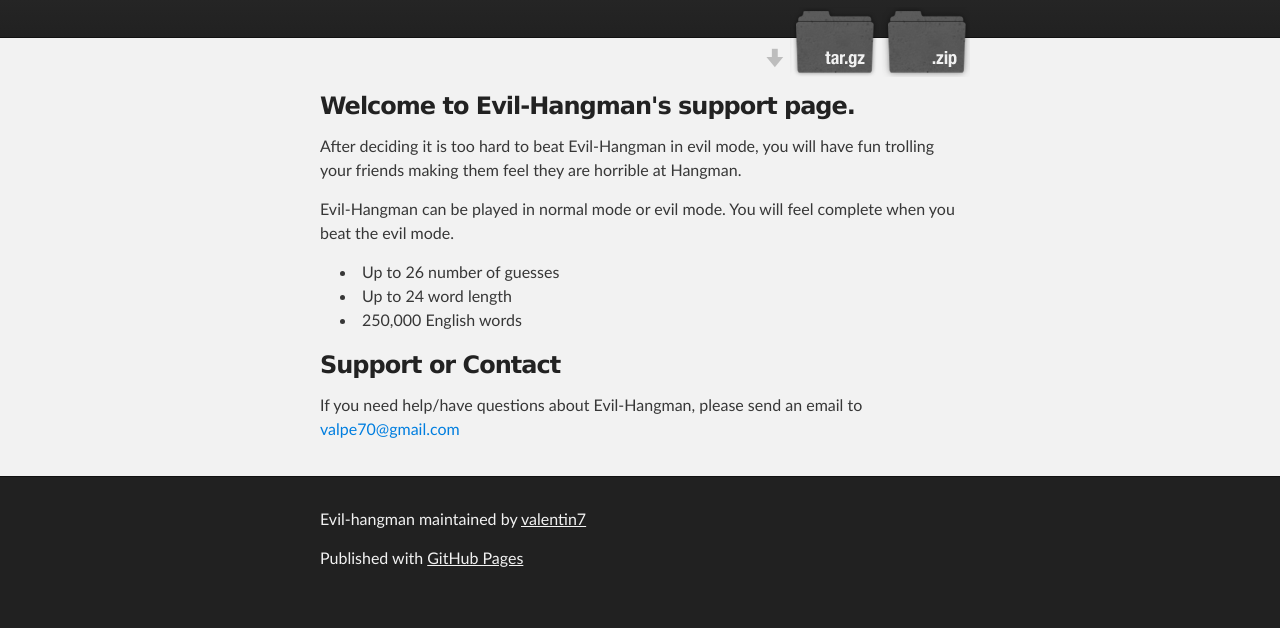
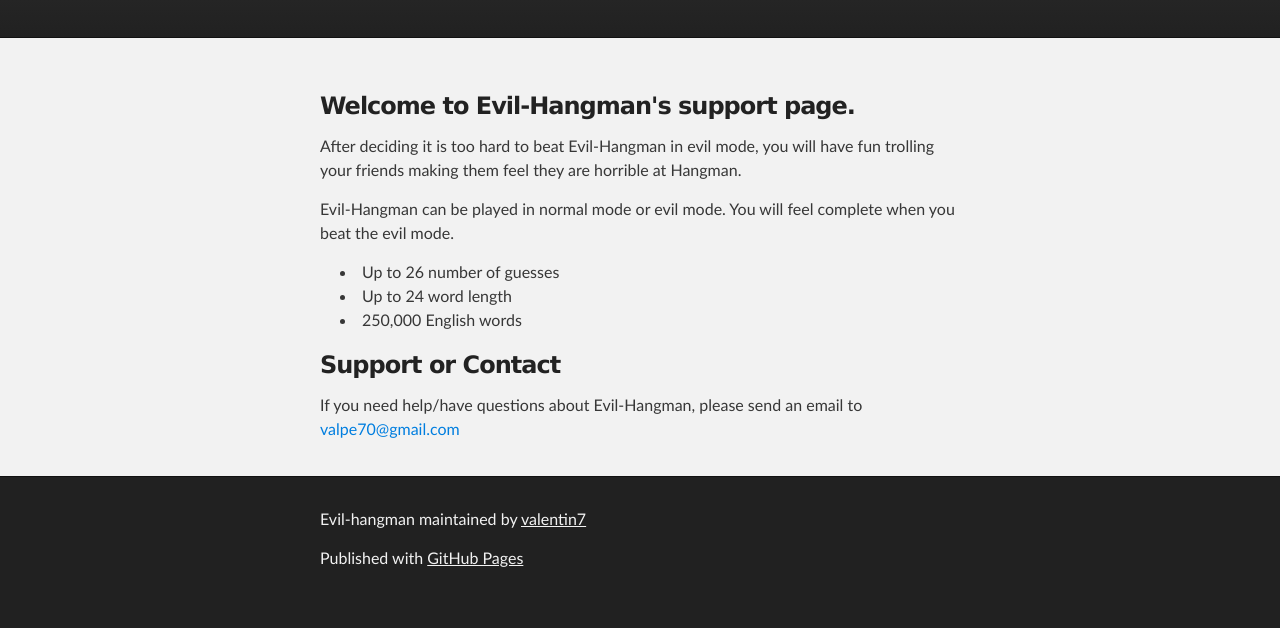
Before and after one commit to valentin7/Apps-Support, a plain HTML site: page index.html in a window 1280 px wide. Shown: the part 172-800 px from the top of the page. Drawn offline with Linux system fonts and the light colour scheme.

Commit message:
Update index.html

```diff
--- a/index.html
+++ b/index.html
@@ -20,11 +20,6 @@
 
           <h1 id="project_title">Evil-hangman</h1>
           <h2 id="project_tagline">Evil Hangman iPhone App</h2>
-
-            <section id="downloads">
-              <a class="zip_download_link" href="https://github.com/valentin7/Evil-Hangman/zipball/master">Download this project as a .zip file</a>
-              <a class="tar_download_link" href="https://github.com/valentin7/Evil-Hangman/tarball/master">Download this project as a tar.gz file</a>
-            </section>
         </header>
     </div>
 
```
